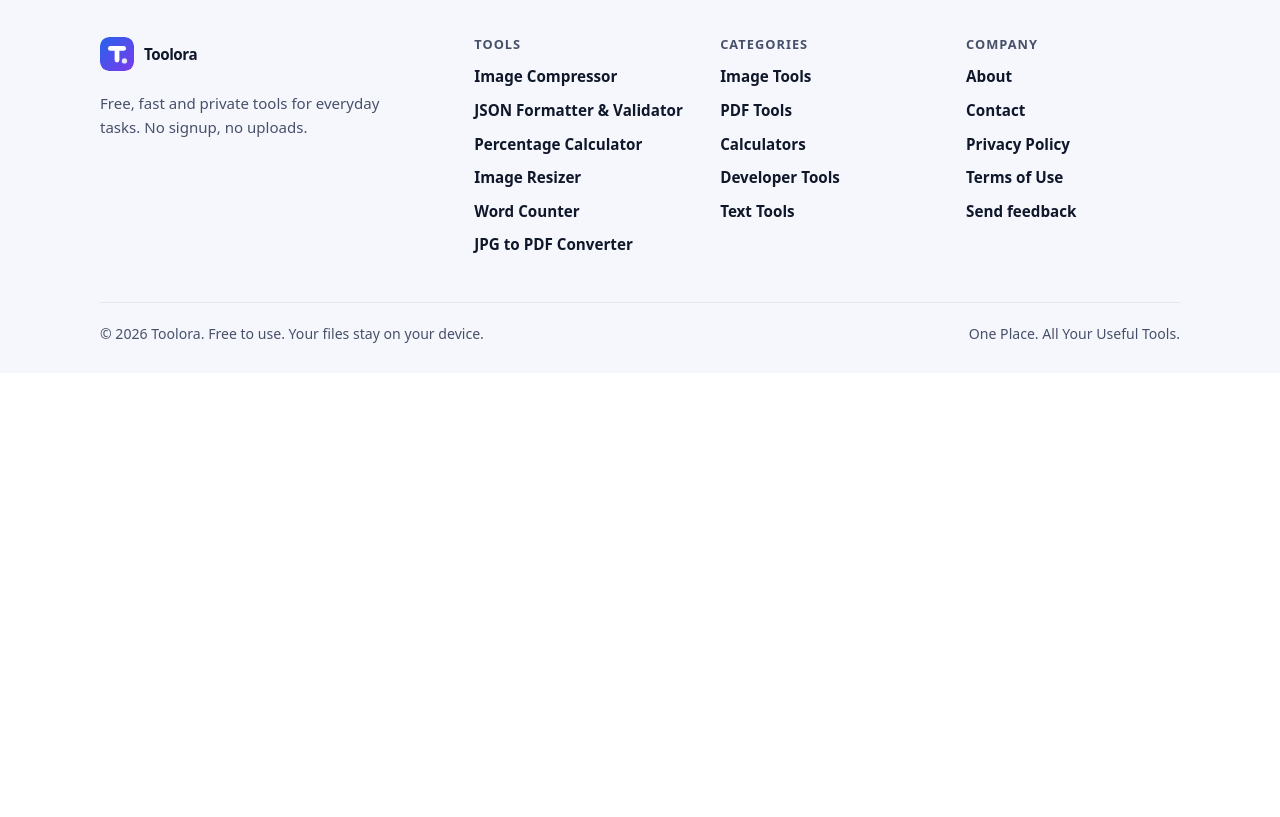
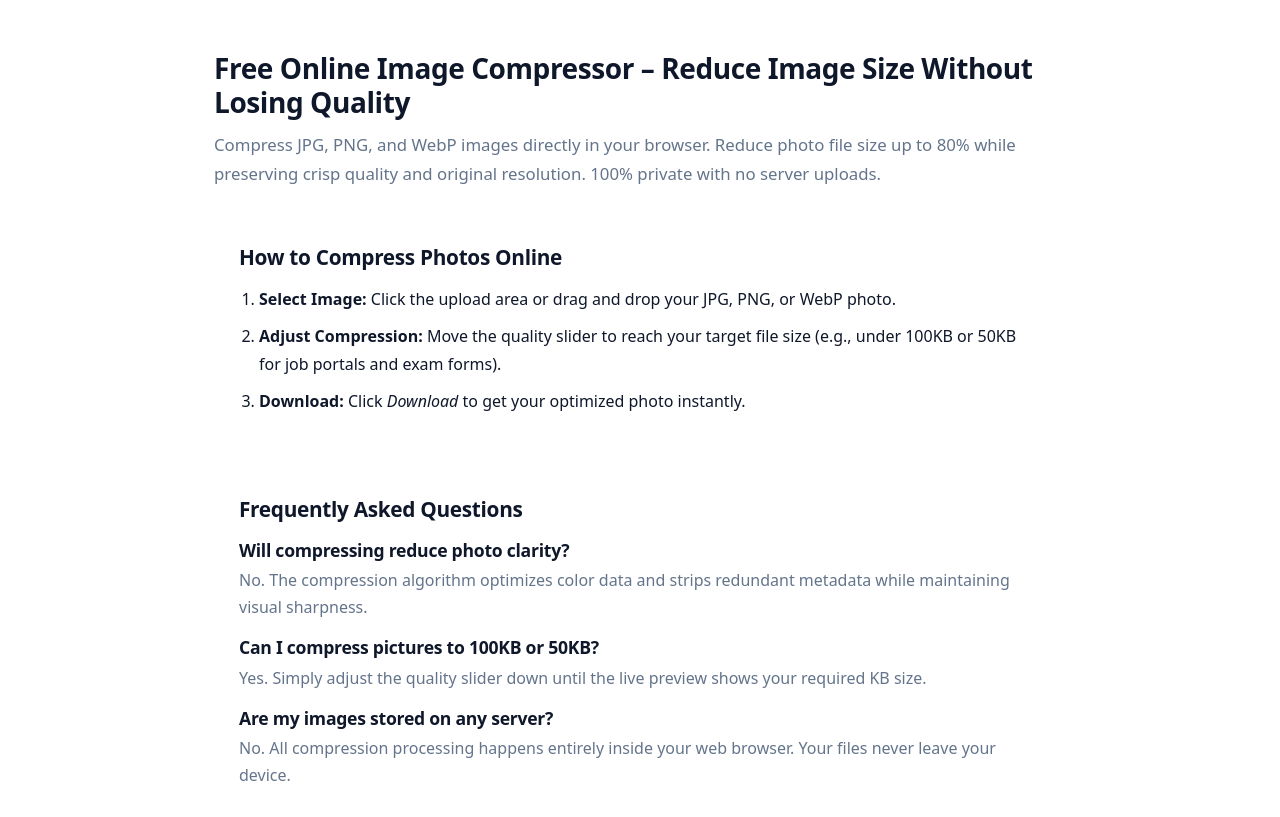
Before and after one commit to pavan3038/Toolora, a plain HTML site: page tools/image-compressor/index.html in a window 1280 px wide. Shown: the part 2780-3597 px from the top of the page. Before the commit the page ends 3153 px from the top, so only its background shows below. Drawn offline with Linux system fonts and the light colour scheme.

Commit message:
Add SEO section to Image Compressor

```diff
--- a/tools/image-compressor/index.html
+++ b/tools/image-compressor/index.html
@@ -191,6 +191,32 @@
 </article></div>
   </section>
 </div>
+<!-- SEO CONTENT SECTION -->
+<section class="container" style="max-width: 900px; margin: 40px auto; padding: 24px; line-height: 1.7;">
+  <div style="margin-bottom: 32px;">
+    <h2 style="font-size: 1.75rem; font-weight: 700; margin-bottom: 12px;">Free Online Image Compressor – Reduce Image Size Without Losing Quality</h2>
+    <p style="color: var(--text-muted, #64748b); font-size: 1.05rem;">
+      Compress JPG, PNG, and WebP images directly in your browser. Reduce photo file size up to 80% while preserving crisp quality and original resolution. 100% private with no server uploads.
+    </p>
+  </div>
+  <div style="margin-bottom: 32px; background: rgba(255, 255, 255, 0.03); border: 1px solid rgba(255, 255, 255, 0.08); border-radius: 12px; padding: 24px;">
+    <h3 style="font-size: 1.3rem; margin-top: 0; margin-bottom: 16px;">How to Compress Photos Online</h3>
+    <ol style="padding-left: 20px; margin: 0;">
+      <li style="margin-bottom: 10px;"><strong>Select Image:</strong> Click the upload area or drag and drop your JPG, PNG, or WebP photo.</li>
+      <li style="margin-bottom: 10px;"><strong>Adjust Compression:</strong> Move the quality slider to reach your target file size (e.g., under 100KB or 50KB for job portals and exam forms).</li>
+      <li><strong>Download:</strong> Click <em>Download</em> to get your optimized photo instantly.</li>
+    </ol>
+  </div>
+  <div style="background: rgba(255, 255, 255, 0.03); border: 1px solid rgba(255, 255, 255, 0.08); border-radius: 12px; padding: 24px;">
+    <h3 style="font-size: 1.3rem; margin-top: 0; margin-bottom: 18px;">Frequently Asked Questions</h3>
+    <h4 style="font-size: 1.1rem; margin-bottom: 6px;">Will compressing reduce photo clarity?</h4>
+    <p style="color: var(--text-muted, #64748b); margin-top: 0; margin-bottom: 16px;">No. The compression algorithm optimizes color data and strips redundant metadata while maintaining visual sharpness.</p>
+    <h4 style="font-size: 1.1rem; margin-bottom: 6px;">Can I compress pictures to 100KB or 50KB?</h4>
+    <p style="color: var(--text-muted, #64748b); margin-top: 0; margin-bottom: 16px;">Yes. Simply adjust the quality slider down until the live preview shows your required KB size.</p>
+    <h4 style="font-size: 1.1rem; margin-bottom: 6px;">Are my images stored on any server?</h4>
+    <p style="color: var(--text-muted, #64748b); margin-top: 0; margin-bottom: 0;">No. All compression processing happens entirely inside your web browser. Your files never leave your device.</p>
+  </div>
+</section>
 </main>
 <footer class="site-footer">
   <div class="container">
```
